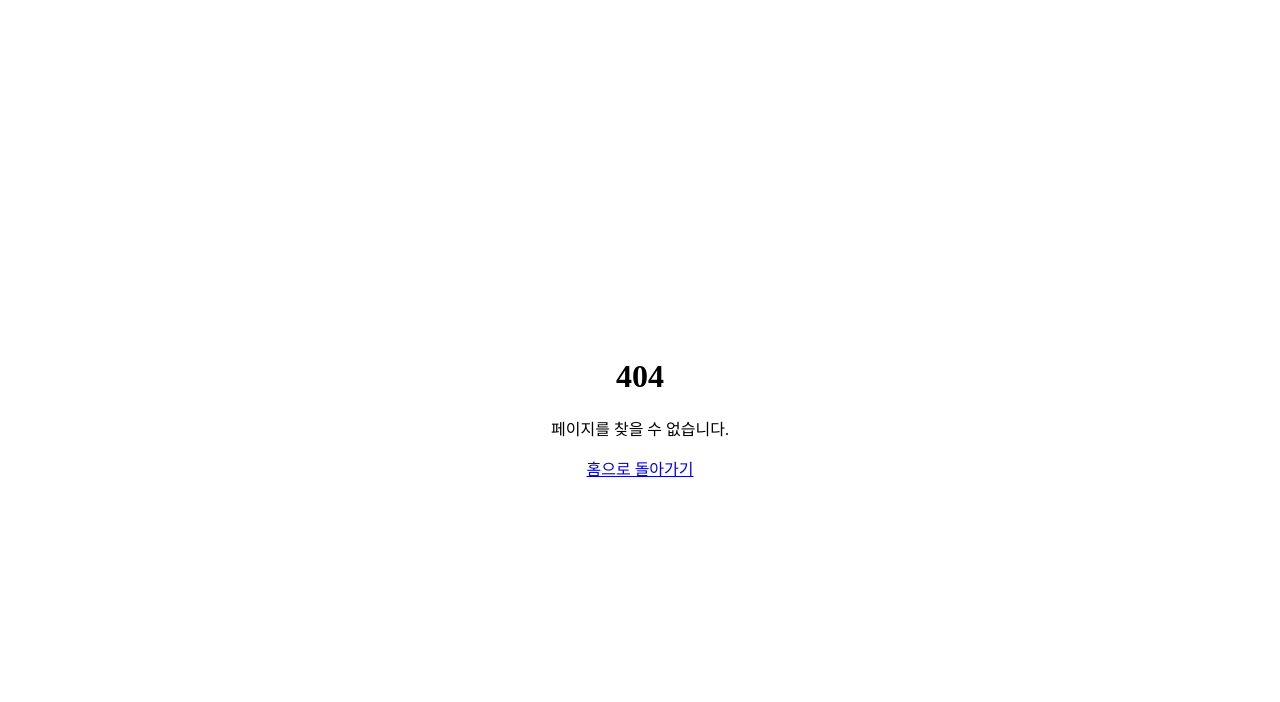
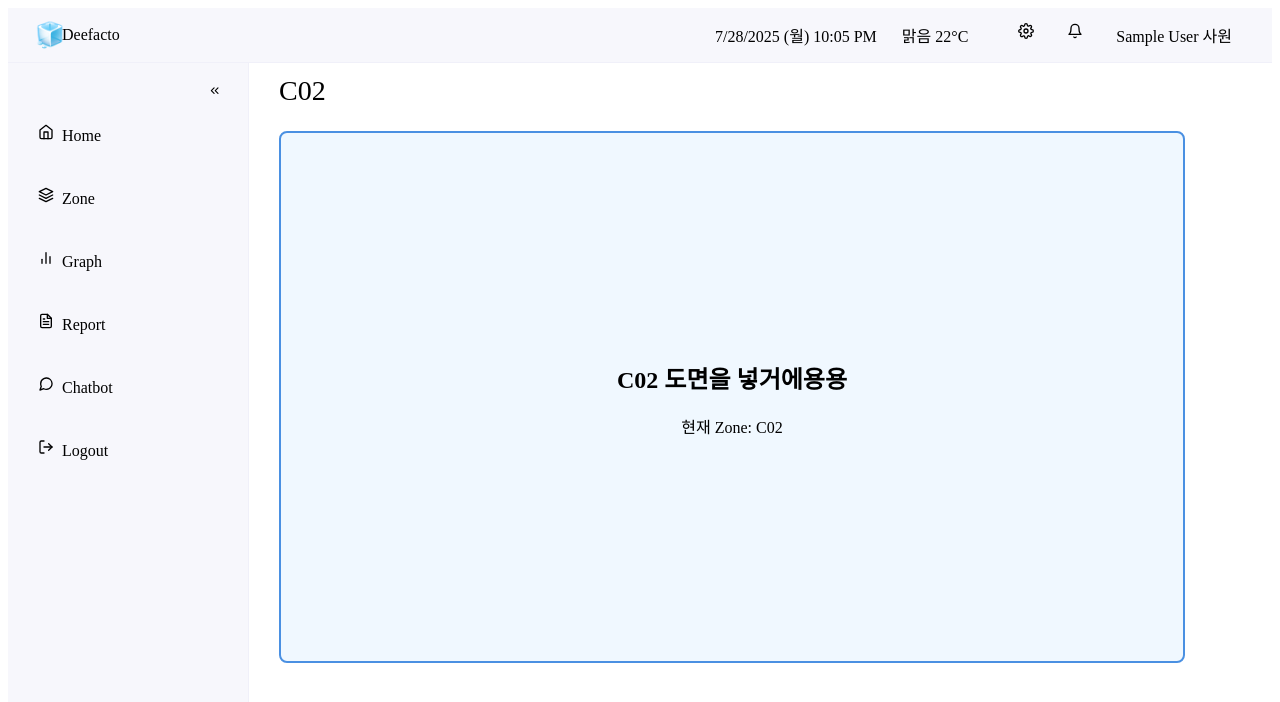
Before and after one commit to SF-DeeFacto/Frontend, a React (Vite) app: page /zone/h in a window 1280 px wide. Before the commit this address had no page. Shown: the top 702 px of the page. Built offline with nearby package versions, Linux system fonts and the light colour scheme; no server answers; sample sign-in values are in the browser's storage.

Commit message:
zone동적라우팅 유저권한설정.

```diff
--- a/src/components/layout/Aside.jsx
+++ b/src/components/layout/Aside.jsx
@@ -14,6 +14,7 @@
 import Icon from '../common/Icon';
 import Text from '../common/Text';
 import { handleDummyLogout } from '../../dummy/services/user';
+import { hasZoneAccess, isAdmin } from '../../utils/permissions';
 
 const Aside = () => {
   const navigate = useNavigate();
@@ -27,17 +28,39 @@
   };
 
   // 서브메뉴 아이템 렌더링 함수
-  const renderSubMenuItem = (label, path) => (
+  const renderSubMenuItem = (label, path, key) => (
     <div
-      key={label}
+      key={key}
       onClick={() => navigate(path)}
-      className="text-gray-600 cursor-pointer hover:bg-[#DDE3FA] px-6 py-2 rounded-md ml-8 transition-colors duration-200 pr-[75px]"
+      className="text-gray-600 cursor-pointer hover:bg-[#E9EDFB] px-6 py-2 rounded-md ml-8 transition-colors duration-200 pr-[75px]"
     >
       <Text variant="menu" size="sm" weight="medium" color="gray-600">
         {label}
       </Text>
     </div>
   );
+
+  // 권한에 맞는 Zone 서브메뉴 아이템들 생성
+  const getAccessibleZoneItems = () => {
+    const allZoneItems = [
+      { label: 'A01', path: '/zone/a', zoneId: 'a' },
+      { label: 'A02', path: '/zone/b', zoneId: 'b' },
+      { label: 'B01', path: '/zone/c', zoneId: 'c' },
+      { label: 'B02', path: '/zone/d', zoneId: 'd' },
+      { label: 'B03', path: '/zone/e', zoneId: 'e' },
+      { label: 'B04', path: '/zone/f', zoneId: 'f' },
+      { label: 'C01', path: '/zone/g', zoneId: 'g' },
+      { label: 'C02', path: '/zone/h', zoneId: 'h' }
+    ];
+
+    // 관리자는 모든 Zone에 접근 가능
+    if (isAdmin()) {
+      return allZoneItems;
+    }
+
+    // 일반 사용자는 자신의 권한에 맞는 Zone만 접근 가능
+    return allZoneItems.filter(item => hasZoneAccess(item.zoneId));
+  };
 
   // 메뉴 아이템 데이터
   const menuItems = [
@@ -172,10 +195,12 @@
               collapsed={isCollapsed}
             />
 
-             {/* Zone 서브메뉴 - Zone 메뉴 바로 밑에 렌더링 */}
-             {item.label === "Zone" && zoneOpen && !isCollapsed && (
-               <div className="space-y-1 mt-2">
-                 {renderSubMenuItem("ZoneA", "/zone/a")}
+                         {/* Zone 서브메뉴 - 권한에 맞는 Zone만 표시 */}
+             {item.label === "Zone" && (
+               <div className="space-y-1 mt-2" style={{ minHeight: zoneOpen && !isCollapsed ? '120px' : '0px', overflow: 'hidden', transition: 'min-height 0.3s ease-in-out' }}>
+                 {zoneOpen && !isCollapsed && getAccessibleZoneItems().map(zone =>
+                   renderSubMenuItem(zone.label, zone.path, zone.zoneId)
+                 )}
                </div>
              )}
           </div>
--- a/src/components/layout/MainLayout.jsx
+++ b/src/components/layout/MainLayout.jsx
@@ -1,10 +1,40 @@
 // src/components/layout/MainLayout.jsx
 import React from 'react';
+import { Outlet, useLocation } from 'react-router-dom';
 import Header from './Header';
 import Aside from './Aside';
 import Text from '../common/Text';
+import { hasZoneAccess, getZoneDisplayName } from '../../utils/permissions';
 
-const MainLayout = ({ title, children }) => (
+const MainLayout = () => {
+  const location = useLocation();
+
+  // 경로에 따른 타이틀 매핑
+  const getTitle = () => {
+    const path = location.pathname;
+
+    if (path === '/home') return 'Dashboard';
+    if (path === '/graph') return 'Graph';
+    if (path === '/report') return 'Report';
+    if (path === '/alarm') return 'Alarm';
+    if (path === '/setting') return 'Setting';
+    if (path.startsWith('/zone/')) {
+      const zoneId = path.split('/')[2]?.toLowerCase();
+
+      // 권한 체크
+      if (!hasZoneAccess(zoneId)) {
+        return '접근 권한 없음';
+      }
+
+      return getZoneDisplayName(zoneId);
+    }
+
+    return '';
+  };
+
+  const title = getTitle();
+
+  return (
     <div className="flex flex-col min-h-screen">
       <Header />
       <div className="flex flex-1">
@@ -18,11 +48,12 @@
             </div>
           )}
           <div className="px-[30px] py-[12px]">
-          {children}
+            <Outlet />
           </div>
         </div>
       </div>
     </div>
   );
+};
 
 export default MainLayout;
--- /dev/null
+++ b/src/pages/zone/Zone.jsx
@@ -0,0 +1,72 @@
+import React, { useEffect } from 'react';
+import { useParams, useNavigate } from 'react-router-dom';
+import { hasZoneAccess, showPermissionError, getZoneDisplayName } from '../../utils/permissions';
+// import { Canvas } from '@react-three/fiber'
+// import { OrbitControls } from '@react-three/drei'
+// import ThreeElement from '../../ThreeElement.jsx';
+// import WarningLight from '../../components/WarningLight.jsx';
+
+const Zone = ({ zoneId }) => {
+  const navigate = useNavigate();
+  const params = useParams();
+  const currentZoneId = zoneId || params.zoneId;
+
+  // 권한 체크
+  useEffect(() => {
+    if (!hasZoneAccess(currentZoneId)) {
+      showPermissionError(currentZoneId);
+      navigate('/home'); // 권한이 없으면 홈으로 리다이렉트
+      return;
+    }
+  }, [currentZoneId, navigate]);
+
+  // 권한이 없으면 아무것도 렌더링하지 않음
+  if (!hasZoneAccess(currentZoneId)) {
+    return null;
+  }
+
+  const zoneName = getZoneDisplayName(currentZoneId);
+
+  return (
+    <div style={{
+      display: 'flex',
+      width: '870px',
+      height: '496px',
+      justifyContent: 'center',
+      alignItems: 'center',
+      gap: '8px',
+      backgroundColor: '#f0f8ff',
+      border: '2px solid #4a90e2',
+      borderRadius: '8px',
+      padding: '16px',
+      position: 'relative'
+    }}>
+      <div className="w-full text-center">
+        <h2 className="text-2xl font-bold text-blue-800">
+          {zoneName} 도면을 넣거에용용
+        </h2>
+        <p className="text-lg text-gray-600 mt-2">
+          현재 Zone: {zoneName}
+        </p>
+      </div>
+      {/* <Canvas
+        camera={{ position: [15, 10, 15], fov: 60 }}
+        style={{ width: '100%', height: '100%' }}
+      >
+        <ThreeElement />
+        <OrbitControls />
+      </Canvas> */}
+
+      {/* 경고등 */}
+      {/* <WarningLight
+        position={{ x: 435, y: 248 }}
+        isActive={true}
+        targetPosition={{ x: 435, y: 248 }}
+      />
+       */}
+
+    </div>
+  );
+};
+
+export default Zone;
--- a/src/pages/zone/ZoneA.jsx
+++ /dev/null
@@ -1,47 +0,0 @@
-import React from 'react';
-// import { Canvas } from '@react-three/fiber'
-// import { OrbitControls } from '@react-three/drei'
-// import ThreeElement from '../../ThreeElement.jsx';
-import WarningLight from '../../components/WarningLight.jsx';
-
-
-const ZoneA = () => {
-
-  return (
-    <div style={{
-      display: 'flex',
-      width: '870px',
-      height: '496px',
-      justifyContent: 'center',
-      alignItems: 'center',
-      gap: '8px',
-      backgroundColor: '#f0f8ff',
-      border: '2px solid #4a90e2',
-      borderRadius: '8px',
-      padding: '16px',
-      position: 'relative'
-    }}>
-              <div className="w-full text-center">
-          <h2 className="text-2xl font-bold text-blue-800">도면을 넣거에용용</h2>
-        </div>
-      {/* <Canvas
-        camera={{ position: [15, 10, 15], fov: 60 }}
-        style={{ width: '100%', height: '100%' }}
-      >
-        <ThreeElement />
-        <OrbitControls />
-      </Canvas> */}
-
-      {/* 경고등 */}
-      {/* <WarningLight
-        position={{ x: 435, y: 248 }}
-        isActive={true}
-        targetPosition={{ x: 435, y: 248 }}
-      />
-       */}
-
-    </div>
-  );
-};
-
-export default ZoneA;
--- a/src/router/index.jsx
+++ b/src/router/index.jsx
@@ -1,39 +1,36 @@
-import React, { Suspense, lazy } from 'react';
-import { Routes, Route } from 'react-router-dom';
+import React from 'react';
+import { Routes, Route, useParams } from 'react-router-dom';
 import MainLayout from '../components/layout/MainLayout';
 import Home from '../pages/Home';
 import Login from '../pages/Login';
-import Sensor from '../pages/Sensor';
 import Graph from '../pages/Graph';
 import Report from '../pages/Report';
+import ChatBot from '../pages/ChatBot';
 import Alarm from '../pages/Alarm';
-import ChatBot from '../pages/ChatBot';
 import Setting from '../pages/setting/Setting';
+import Zone from '../pages/zone/Zone';
 import NotFound from '../pages/NotFound';
 
-// ZoneA를 lazy loading으로 변경
-const ZoneA = lazy(() => import('../pages/zone/ZoneA'));
+// 동적 Zone 컴포넌트
+const DynamicZone = () => {
+  const { zoneId } = useParams();
+  return <Zone zoneId={zoneId} />;
+};
 
 const AppRoutes = () => {
   return (
     <Routes>
-      <Route path="/" element={<Login />} />
-      <Route path="/home" element={<MainLayout title="Dashboard"><Home /></MainLayout>} />
       <Route path="/login" element={<Login />} />
-      <Route path="/sensor" element={<MainLayout title="Sensor"><Sensor /></MainLayout>} />
-      <Route path="/graph" element={<MainLayout title="Graph"><Graph /></MainLayout>} />
-      <Route path="/report" element={<MainLayout title="Report"><Report /></MainLayout>} />
-      <Route path="/alarm" element={<MainLayout title="Alarm"><Alarm /></MainLayout>} />
-      <Route path="/chatbot" element={<ChatBot />} />
-      <Route path="/setting" element={<MainLayout title="Setting"><Setting /></MainLayout>} />
-      <Route path="/zone/a" element={
-        <MainLayout title="ZoneA">
-          <Suspense fallback={<div>Loading...</div>}>
-            <ZoneA />
-          </Suspense>
-        </MainLayout>
-      } />
-      <Route path="*" element={<NotFound />} />
+      <Route path="/" element={<MainLayout />}>
+        <Route path="/home" element={<Home />} />
+        <Route path="/graph" element={<Graph />} />
+        <Route path="/report" element={<Report />} />
+        <Route path="/chatbot" element={<ChatBot />} />
+        <Route path="/alarm" element={<Alarm />} />
+        <Route path="/setting" element={<Setting />} />
+        <Route path="/zone/:zoneId" element={<DynamicZone />} />
+        <Route path="*" element={<NotFound />} />
+      </Route>
     </Routes>
   );
 };
--- /dev/null
+++ b/src/utils/permissions.js
@@ -0,0 +1,71 @@
+// 권한 관련 유틸리티 함수들
+
+// 현재 로그인한 사용자 정보 가져오기
+export const getCurrentUser = () => {
+  const user = localStorage.getItem('user');
+  if (user) {
+    try {
+      return JSON.parse(user);
+    } catch (error) {
+      console.error('사용자 정보 파싱 오류:', error);
+      return null;
+    }
+  }
+  return null;
+};
+
+// 사용자의 권한 확인
+export const getUserRole = () => {
+  const user = getCurrentUser();
+  return user?.role || null;
+};
+
+// 관리자 권한 확인
+export const isAdmin = () => {
+  return getUserRole() === 'admin';
+};
+
+// 특정 Zone에 대한 접근 권한 확인
+export const hasZoneAccess = (zoneId) => {
+  const user = getCurrentUser();
+  if (!user) return false;
+
+  // 관리자는 모든 Zone에 접근 가능
+  if (user.role === 'admin') return true;
+
+  // 일반 사용자는 자신의 role과 일치하는 Zone만 접근 가능
+  const zoneMapping = {
+    'a': 'A',
+    'b': 'A',
+    'c': 'B',
+    'd': 'B',
+    'e': 'B',
+    'f': 'B',
+    'g': 'C',
+    'h': 'C'
+  };
+
+  const userZone = zoneMapping[zoneId.toLowerCase()];
+  return user.role === userZone;
+};
+
+// Zone 이름을 사용자 친화적으로 변환
+export const getZoneDisplayName = (zoneId) => {
+  const zoneNames = {
+    'a': 'A01',
+    'b': 'A02',
+    'c': 'B01',
+    'd': 'B02',
+    'e': 'B03',
+    'f': 'B04',
+    'g': 'C01',
+    'h': 'C02'
+  };
+  return zoneNames[zoneId.toLowerCase()] || `Zone ${zoneId.toUpperCase()}`;
+};
+
+// 권한 오류 메시지 표시
+export const showPermissionError = (zoneId) => {
+  const zoneName = getZoneDisplayName(zoneId);
+  alert(`권한이 없습니다.\n${zoneName}에 접근할 수 있는 권한이 없습니다.`);
+};
```
Lines whose indentation alone changed are shown as unchanged.
